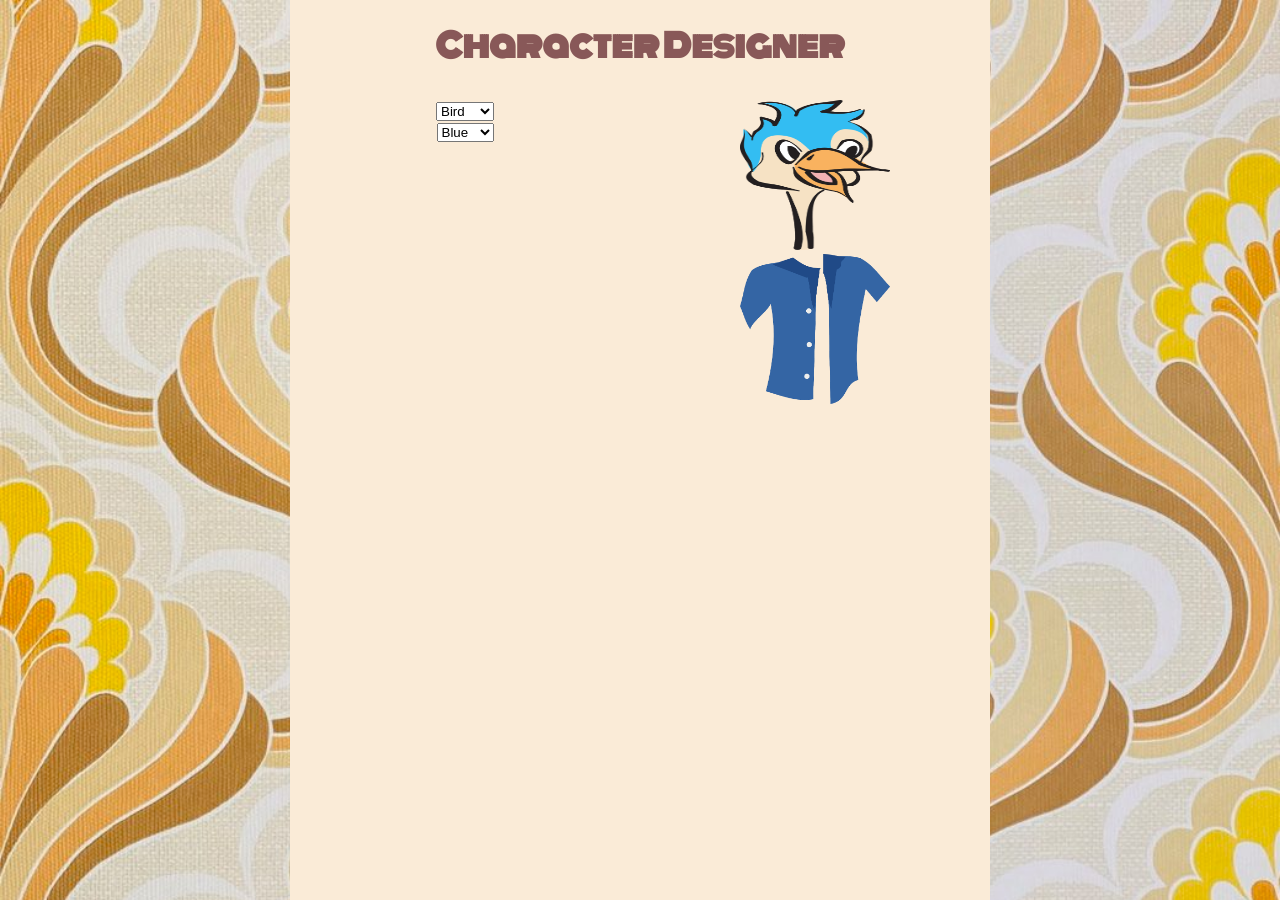
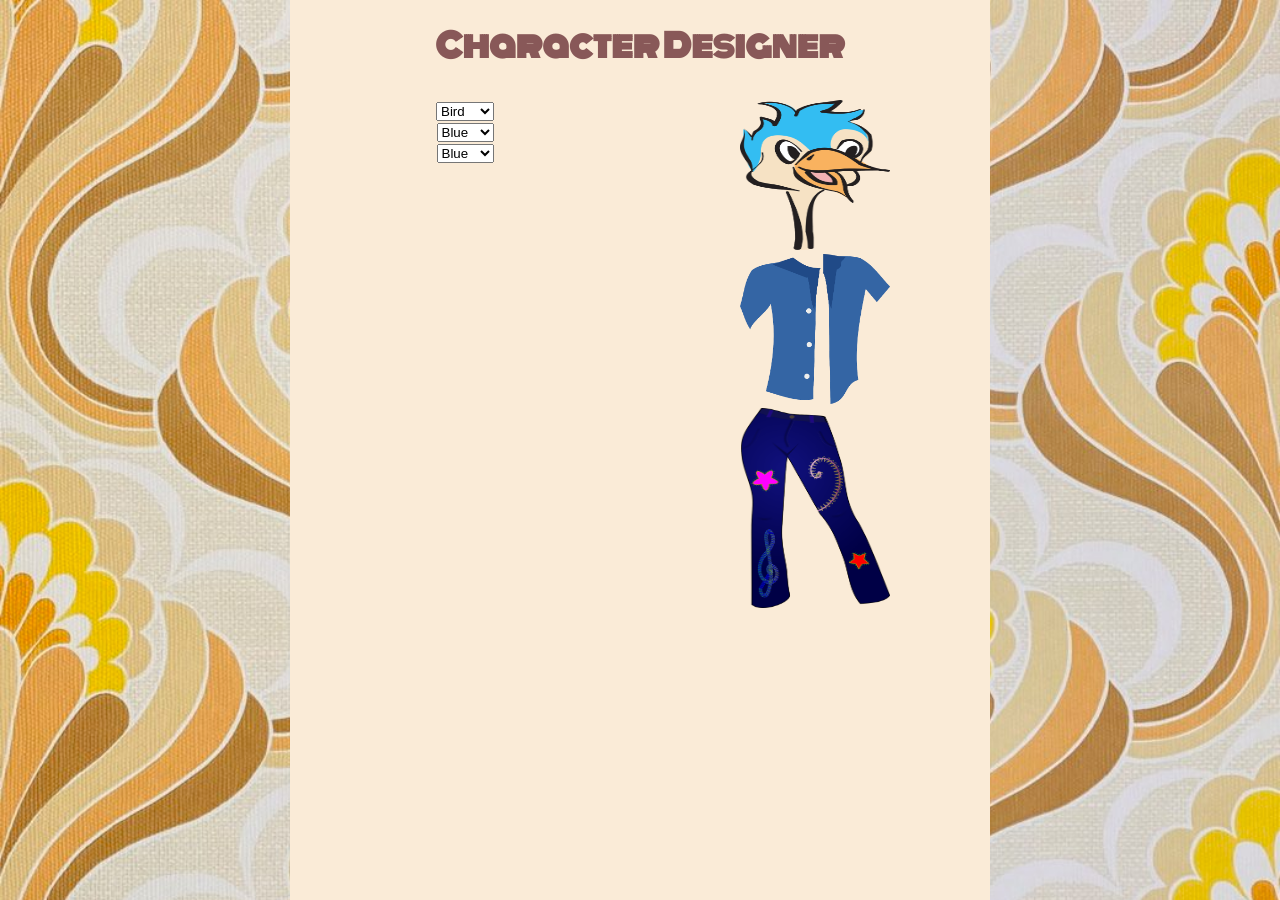
Before and after one commit to hana-acciaioli/react-character-design, a React (Create React App) app: page / in a window 1280 px wide. Built offline with nearby package versions, Linux system fonts and the light colour scheme.

Commit message:
pants displaying

```diff
--- a/src/components/Controls/Controls.js
+++ b/src/components/Controls/Controls.js
@@ -1,12 +1,15 @@
 import React from 'react';
 import './Controls.css';
 
-export default function Controls({ head, setHead, middle, setMiddle }) {
+export default function Controls({ head, setHead, middle, setMiddle, pants, setPants }) {
   const headHandler = (event) => {
     setHead(event.target.value);
   };
   const middleHandler = (event) => {
     setMiddle(event.target.value);
+  };
+  const pantsHandler = (event) => {
+    setPants(event.target.value);
   };
   return (
     <div className="controller">
@@ -26,6 +29,14 @@ export default function Controls({ head, setHead, middle, setMiddle }) {
           <option value="red">Red</option>
         </select>
       </div>
+      <div>
+        <select value={pants} onChange={pantsHandler}>
+          <option value="blue">Blue</option>
+          <option value="dog">Dog</option>
+          <option value="leg">Leg</option>
+          <option value="white">White</option>
+        </select>
+      </div>
     </div>
   );
 }
--- a/src/components/Display/Display.css
+++ b/src/components/Display/Display.css
@@ -2,3 +2,8 @@ img {
   width: 150px;
   height: 150px;
 }
+
+.Pants img {
+  width: 150px;
+  height: 200px;
+}
--- a/src/components/Display/Display.js
+++ b/src/components/Display/Display.js
@@ -1,7 +1,7 @@
 import React from 'react';
 import './Display.css';
 
-export default function Display({ head, middle }) {
+export default function Display({ head, middle, pants }) {
   return (
     <>
       <></>
@@ -11,6 +11,9 @@ export default function Display({ head, middle }) {
       <div className="Middle">
         <img src={`/character/${middle}-middle.png`} alt={`${middle}`} />
       </div>
+      <div className="Pants">
+        <img src={`/character/${pants}-pants.png`} alt={`${pants}`} />
+      </div>
     </>
   );
 }
--- a/src/components/Home/Home.js
+++ b/src/components/Home/Home.js
@@ -7,15 +7,23 @@ import Display from '../Display/Display.js';
 export default function Home() {
   const [head, setHead] = useState('bird');
   const [middle, setMiddle] = useState('blue');
+  const [pants, setPants] = useState('blue');
   return (
     <div className="Home">
       <h1 className="Monoton">Character Designer</h1>
       <div className="body">
         <div className="Controller">
-          <Controls head={head} setHead={setHead} middle={middle} setMiddle={setMiddle} />
+          <Controls
+            head={head}
+            setHead={setHead}
+            middle={middle}
+            setMiddle={setMiddle}
+            pants={pants}
+            setPants={setPants}
+          />
         </div>
         <div className="Display">
-          <Display head={head} middle={middle} />
+          <Display head={head} middle={middle} pants={pants} />
         </div>
       </div>
     </div>
```
